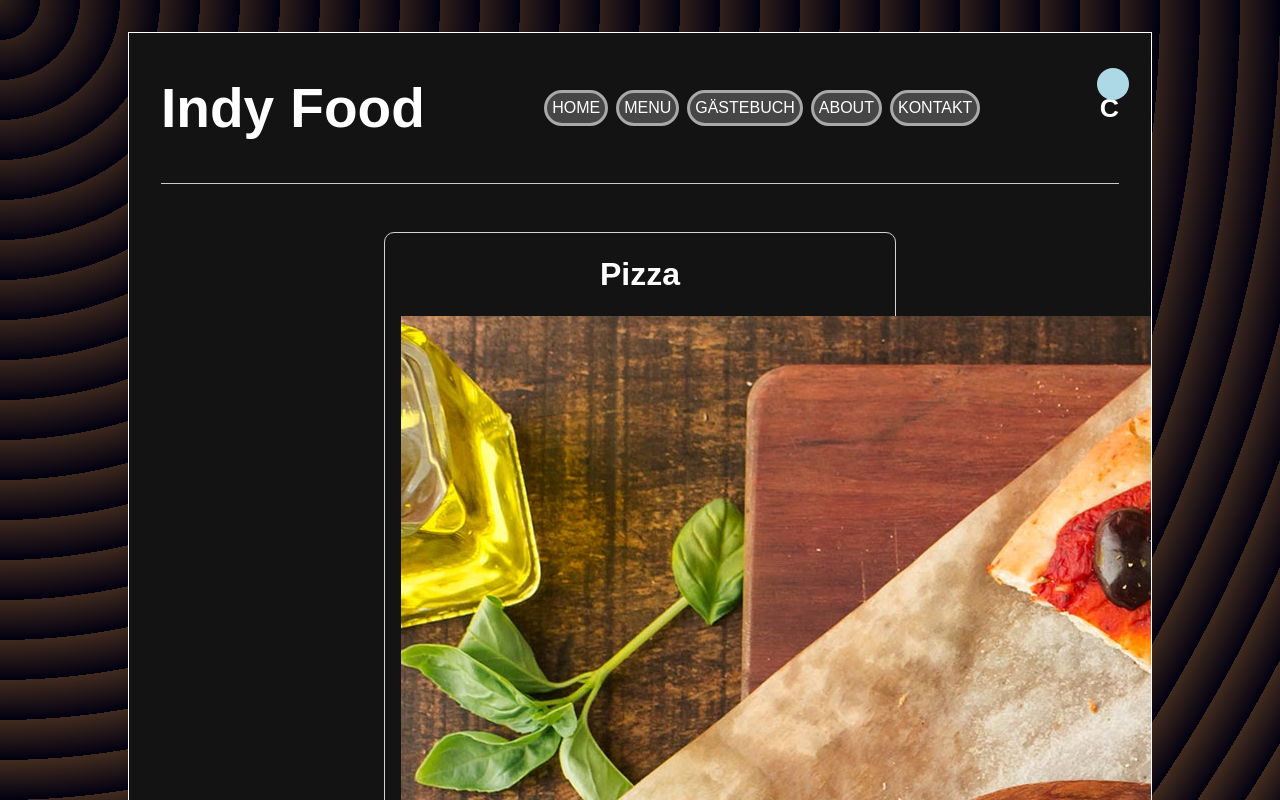
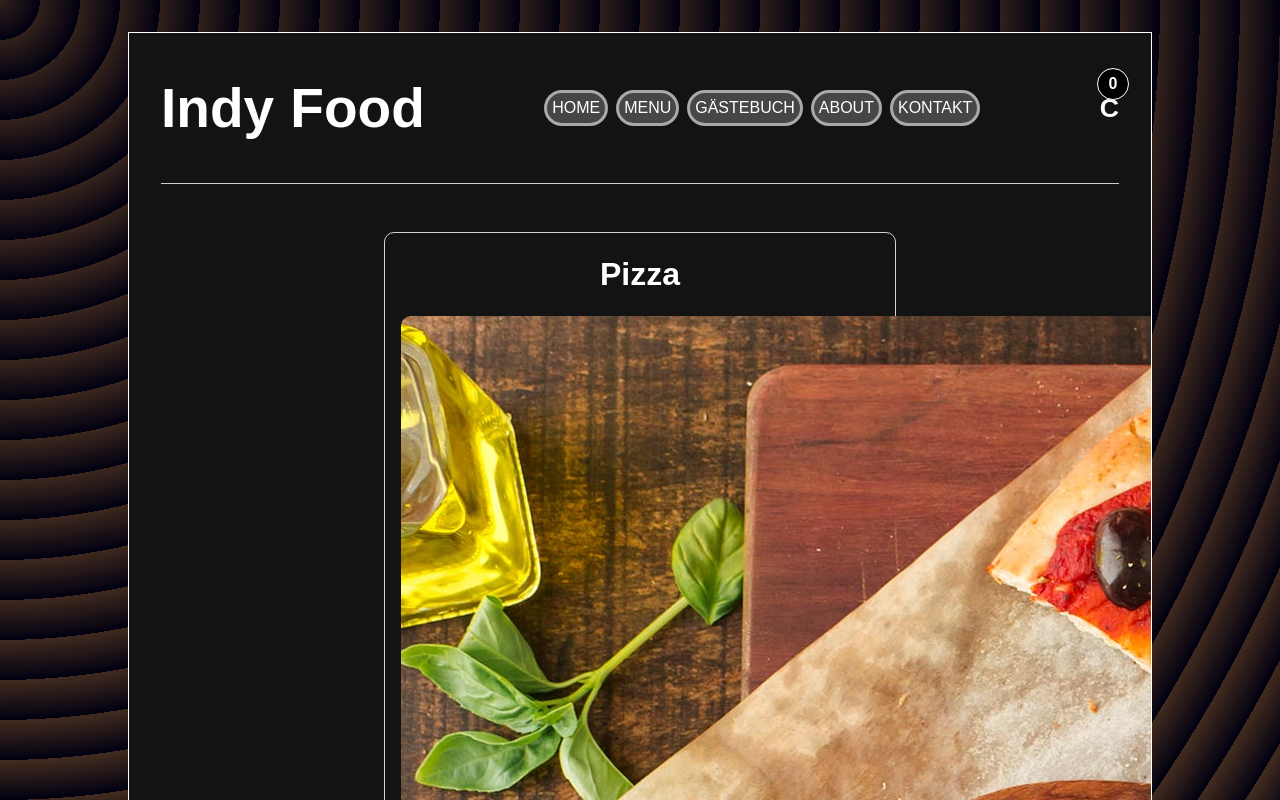
Before and after one commit to alexanderfroemling/indy, a Nuxt app: page /menu in a window 1280 px wide. Shown: the top 800 px of the page. Built offline with nearby package versions, Linux system fonts and the light colour scheme.

Commit message:
styling 2

```diff
--- a/components/AppHeader.vue
+++ b/components/AppHeader.vue
@@ -40,6 +40,65 @@ export default {
     name: 'AppHeader',
     components: {
         Menu
+    },
+    data() {
+        return {
+            products: [
+                {
+                    id: 1,
+                    name: 'Pizza',
+                    description: 'Leckere Pizza mit Oliven und Tomaten',
+                    quantity: 0,
+                    img: require("~/static/img/pizza.jpg"),
+                },
+                {
+                    id: 2,
+                    name: 'Curry Mix',
+                    description: 'Currysorten aus aller Welt und dazu Linsen, Reis und leckere Dips',
+                    quantity: 0,
+                    img: require("~/static/img/curry.jpg"),
+                },
+                {
+                    id: 3,
+                    name: 'Exotische Getreidepfanne',
+                    description: 'Knusprig gebratenes Getreide mit Gemüse und Kräutern und Früchten',
+                    quantity: 0,
+                    img: require("~/static/img/getreidepfanne.jpg"),
+                },
+            ],
+            showCart: false
+        };
+    },
+
+    computed: {
+        cart() {
+            return this.products.filter(product => product.quantity > 0);
+        },
+        totalQuantity() {
+             return this.products.reduce(
+            (total, product) => total + product.quantity,
+            0
+            );
+        }
+    },
+
+    methods: {
+      updateCart(product, updateType) {
+            for (let i = 0; i < this.products.length; i++) {
+                if (this.products[i].id === product.id) {
+                    if (updateType === 'subtract') {
+                        if (this.products[i].quantity !== 0) {
+                            this.products[i].quantity--;
+                        }
+                    }
+                    else {
+                        this.products[i].quantity++;
+                    }
+
+                    break;
+                }
+            }
+        }
     }
 
 }
@@ -104,7 +163,8 @@ min-width: 30px;
 
 .total-quantity {
 align-items: center;
-background: lightblue;
+background: black;
+border: 1px solid white;
 border-radius: 50%;
 display: flex;
 font-weight: bold;
--- a/pages/menu.vue
+++ b/pages/menu.vue
@@ -100,6 +100,10 @@ export default {
     width: 40vw;
 }
 
+img {
+    border-radius: 10px;
+}
+
 .product-header {
     font-size: 2rem;
     text-align: center;
```
